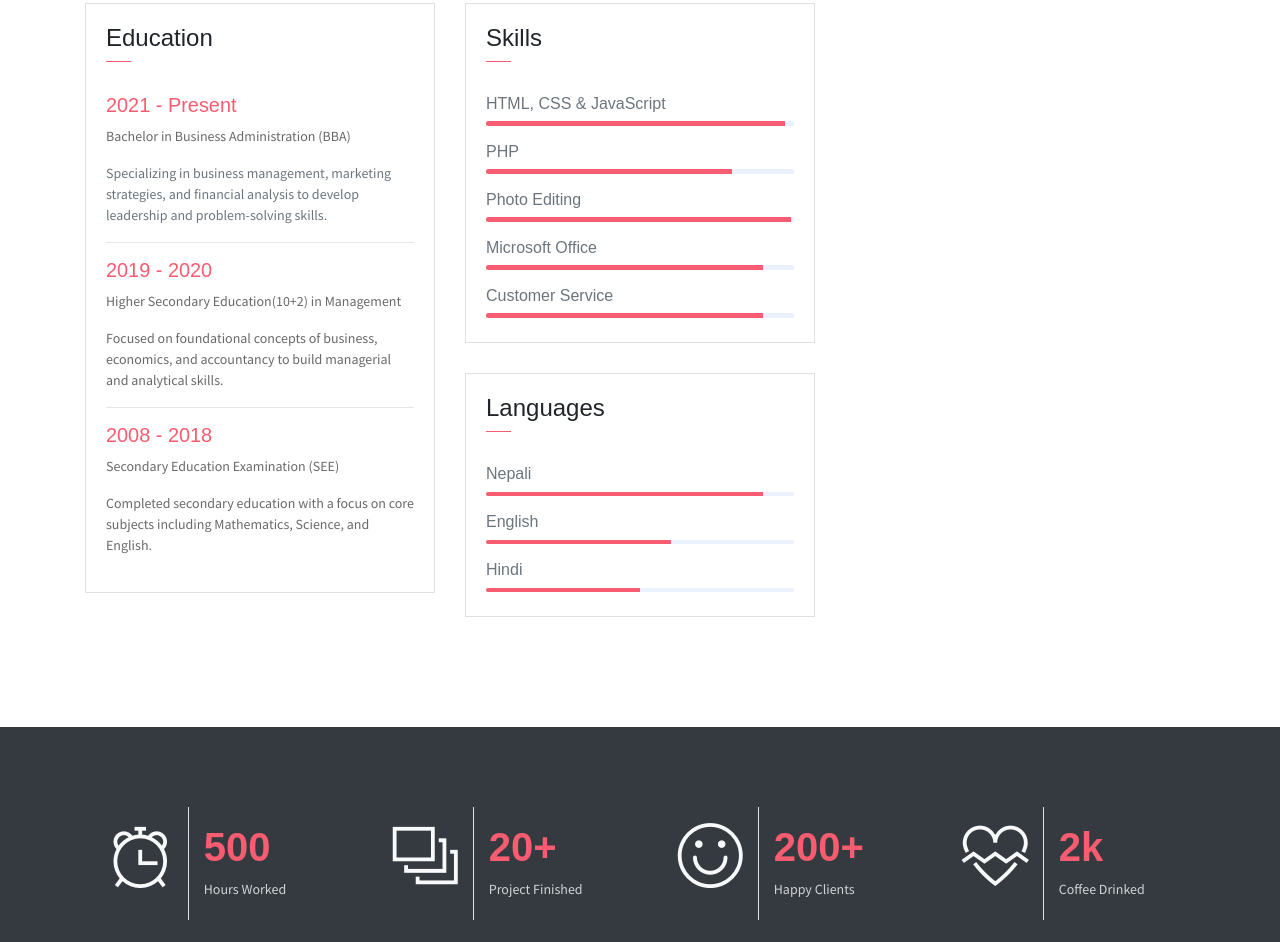
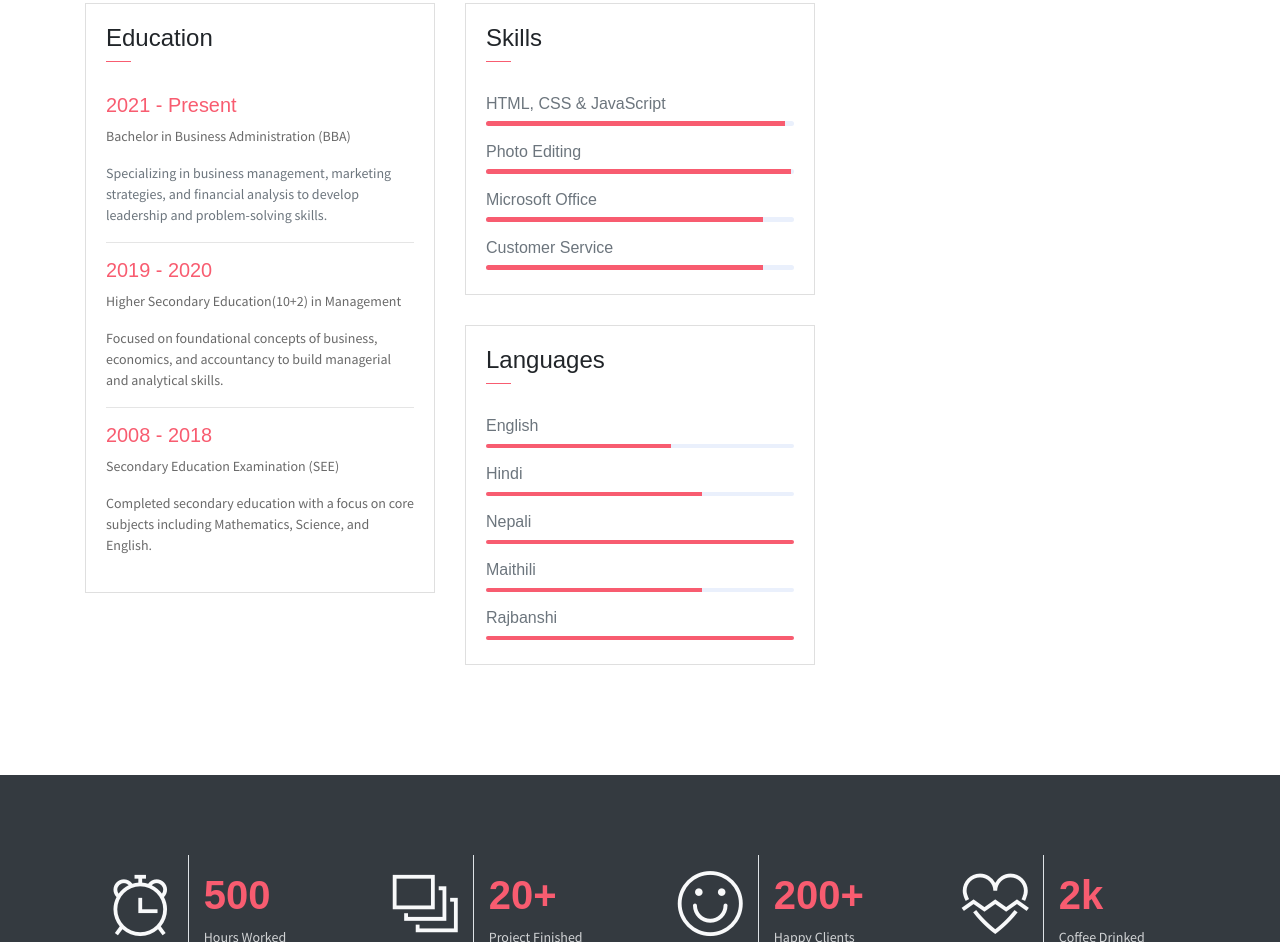
Before and after one commit to bibekey/bibekresume, a website: page index.html in a window 1280 px wide. Shown: the part 1399-2341 px from the top of the page. Drawn offline with Linux system fonts and the light colour scheme; some packages are replaced by stand-ins of ours.

Commit message:
Update index.html

```diff
--- a/index.html
+++ b/index.html
@@ -176,10 +176,6 @@
                             <div class="progress mb-3">
                                 <div class="progress-bar bg-danger" role="progressbar" style="width: 97%" aria-valuenow="25" aria-valuemin="0" aria-valuemax="100"></div>
                             </div>
-                            <h6>PHP</h6>
-                            <div class="progress mb-3">
-                                <div class="progress-bar bg-danger" role="progressbar" style="width: 80%" aria-valuenow="50" aria-valuemin="0" aria-valuemax="100"></div>
-                            </div>
                             <h6>Photo Editing</h6>
                             <div class="progress mb-3">
                                 <div class="progress-bar bg-danger" role="progressbar" style="width: 99%" aria-valuenow="75" aria-valuemin="0" aria-valuemax="100"></div>
@@ -202,17 +198,25 @@
                             </div>
                         </div>
                         <div class="card-body pb-2">
-                           <h6>Nepali</h6>
-                            <div class="progress mb-3">
-                                <div class="progress-bar bg-danger" role="progressbar" style="width: 90%" aria-valuenow="25" aria-valuemin="0" aria-valuemax="100"></div>
-                            </div>
                             <h6>English</h6>
                             <div class="progress mb-3">
                                 <div class="progress-bar bg-danger" role="progressbar" style="width: 60%" aria-valuenow="25" aria-valuemin="0" aria-valuemax="100"></div>
                             </div>
                             <h6>Hindi</h6>
                             <div class="progress mb-3">
-                                <div class="progress-bar bg-danger" role="progressbar" style="width: 50%" aria-valuenow="50" aria-valuemin="0" aria-valuemax="100"></div>
+                                <div class="progress-bar bg-danger" role="progressbar" style="width: 70%" aria-valuenow="50" aria-valuemin="0" aria-valuemax="100"></div>
+                            </div>
+                           <h6>Nepali</h6>
+                            <div class="progress mb-3">
+                                <div class="progress-bar bg-danger" role="progressbar" style="width: 100%" aria-valuenow="25" aria-valuemin="0" aria-valuemax="100"></div>
+                            </div>
+                            <h6>Maithili</h6>
+                            <div class="progress mb-3">
+                                <div class="progress-bar bg-danger" role="progressbar" style="width: 70%" aria-valuenow="50" aria-valuemin="0" aria-valuemax="100"></div>
+                            </div>
+                            <h6>Rajbanshi</h6>
+                            <div class="progress mb-3">
+                                <div class="progress-bar bg-danger" role="progressbar" style="width: 100%" aria-valuenow="50" aria-valuemin="0" aria-valuemax="100"></div>
                             </div>
                         </div>
                     </div>
```
